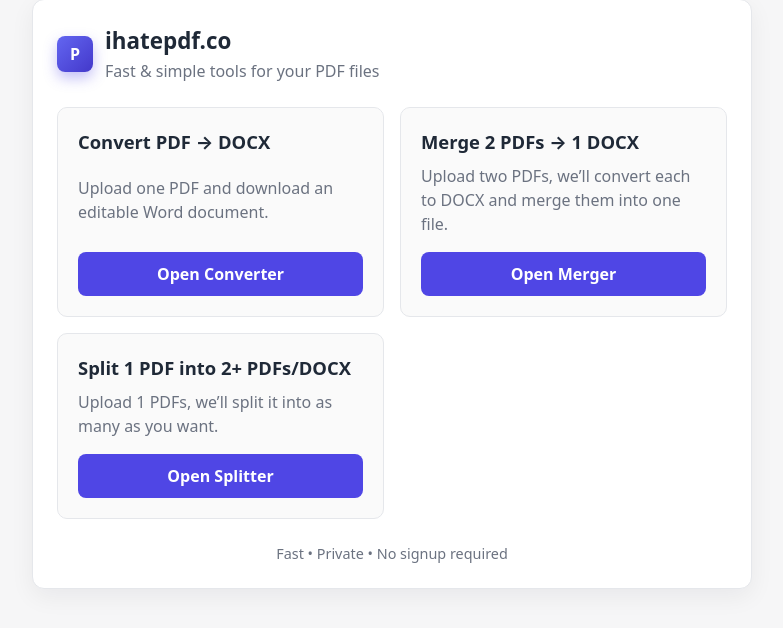
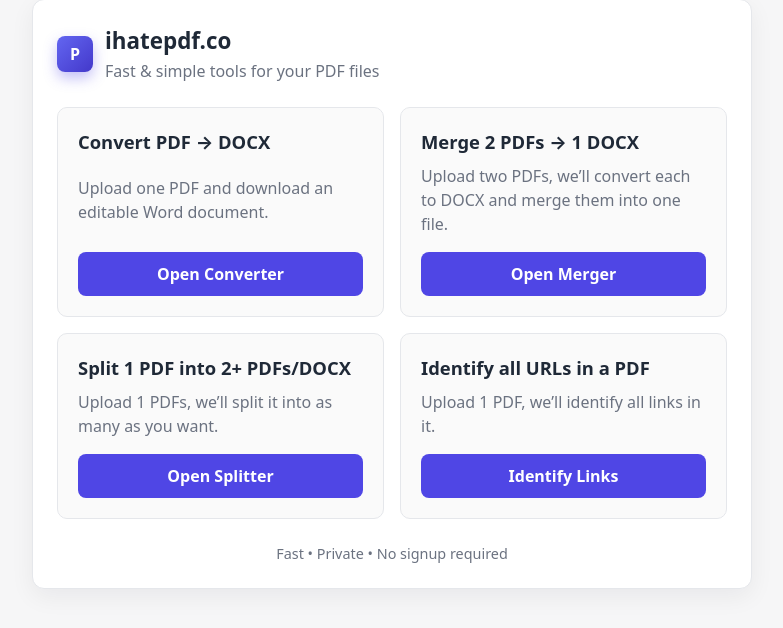
Before and after one commit to artemisnetizen/pdf-love-app, a Flask app: page / in a window 1280 px wide. Shown: the part 106-734 px from the top of the page, without its empty margins (248-1031 px from the left). Run offline with Flask 3, Linux system fonts and the light colour scheme.

Commit message:
Update home.html

```diff
--- a/yourapp/templates/home.html
+++ b/yourapp/templates/home.html
@@ -67,6 +67,11 @@
         <p>Upload 1 PDFs, we’ll split it into as many as you want.</p>
         <a class="btn" href="/split">Open Splitter</a>
       </div>
+      <div class="tool">
+        <h2>Identify all URLs in a PDF</h2>
+        <p>Upload 1 PDF, we’ll identify all links in it.</p>
+        <a class="btn" href="/split">Identify Links</a>
+      </div>
     </div>
 
     <footer>
```
